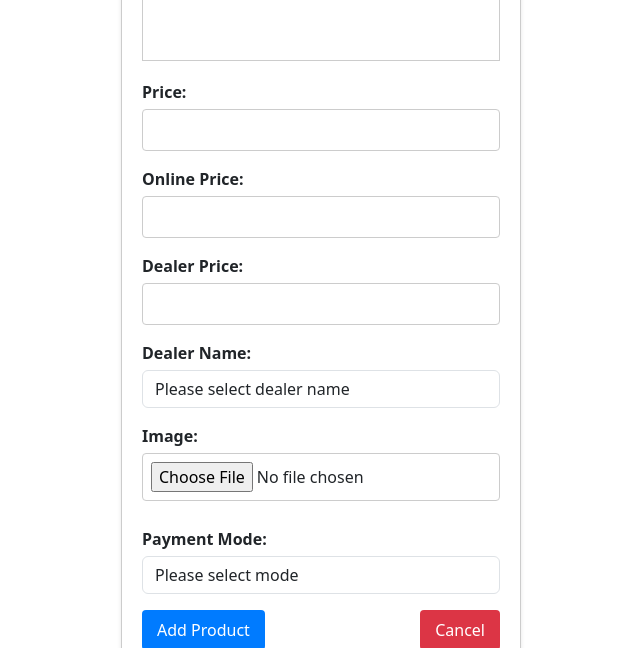
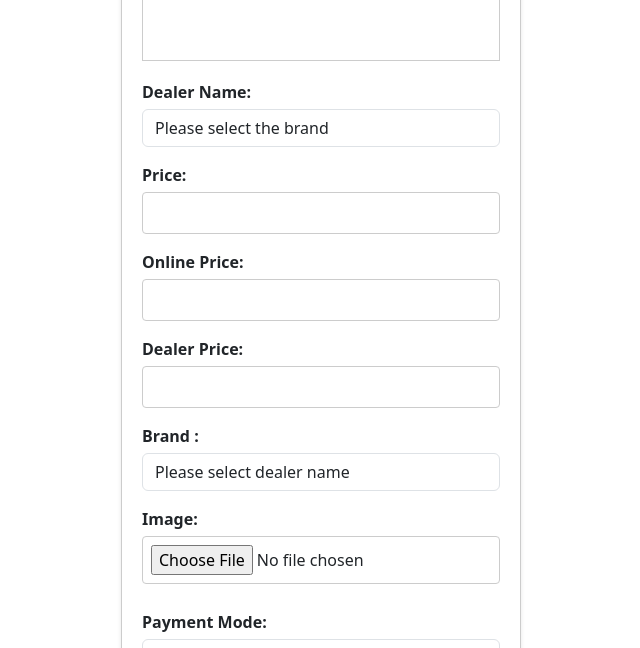
Before and after one commit to faizalkhan/MERN, a React (Create React App) app in the folder client/: page /add-product in a window 1280 px wide. Shown: the part 764-1412 px from the top of the page, without its empty margins (319-959 px from the left). Built offline with nearby package versions, Linux system fonts and the light colour scheme; no server answers.

Commit message:
brand added

```diff
--- a/client/src/components/AddEditProduct.js
+++ b/client/src/components/AddEditProduct.js
@@ -54,6 +54,7 @@ function AddEditProduct({ onCancel }) {
   const [formData, setFormData] = useState({
     title: "",
     description: "",
+    brand : "",
     price: "",
     onlinePrice: "",
     dealerPrice: "",
@@ -69,6 +70,7 @@ function AddEditProduct({ onCancel }) {
       setFormData({
         title: product.title,
         description: product.description,
+        description: product.brand,
         price: product.price,
         onlinePrice: product.onlinePrice,
         dealerPrice : product.dealerPrice,
@@ -121,6 +123,7 @@ function AddEditProduct({ onCancel }) {
     formPayload.append("title", formData.title);
     formPayload.append("description", formData.description);
     formPayload.append("price", formData.price);
+    formPayload.append("brand", formData.brand);
     formPayload.append("onlinePrice", formData.onlinePrice);
     formPayload.append("dealerPrice", formData.dealerPrice);
     formPayload.append("dealerName", formData.dealerName);
@@ -134,6 +137,7 @@ function AddEditProduct({ onCancel }) {
       !formData.onlinePrice ||
       !formData.title ||
       !formData.description ||
+      !formData.brand ||
       !formData.paymentMode ||
       !formData.dealerPrice
       ) {
@@ -149,6 +153,7 @@ function AddEditProduct({ onCancel }) {
       setFormData({
         title: "",
         description: "",
+        brand: "",
         price: "",
         onlinePrice: "",
         dealerPrice : "",
@@ -205,6 +210,27 @@ function AddEditProduct({ onCancel }) {
         </div>
 
         <div className="mb-3 mt-3">
+          <label className="form-label">Dealer Name:</label>
+
+
+          <select
+          className="form-control"
+          name="brand"
+        value={formData.brand}
+        onChange={handleChange}
+        required
+      >
+
+
+      <option value="">Please select the brand</option>
+      <option value="Dell">Dell</option>
+       <option value="HP">HP</option>
+        <option value="Lenovo">Lenovo</option>
+       </select>
+        </div>
+
+
+        <div className="mb-3 mt-3">
           <label className="form-label">Price: </label>
           <input
             className="form-control"
@@ -238,8 +264,12 @@ function AddEditProduct({ onCancel }) {
           />
         </div>
 
+
+
+
+
         <div className="mb-3 mt-3">
-          <label className="form-label">Dealer Name:</label>
+          <label className="form-label">Brand :</label>
 
 
           <select
@@ -257,6 +287,9 @@ function AddEditProduct({ onCancel }) {
         <option value="AK Infotech">AK Infotech</option>
        </select>
         </div>
+
+
+
 
         <div className="mb-3 mt-3">
           <label className="form-label">Image:</label>
--- a/client/src/pages/SingleProductPage.js
+++ b/client/src/pages/SingleProductPage.js
@@ -53,6 +53,17 @@ function SingleProductPage({ isAuthenticated }) {
       <div className="product-details">
         <h2>{product.title}</h2>
         <div dangerouslySetInnerHTML={{ __html: product.description }} />
+
+
+        <p>
+          <span>Brand: </span>{" "}
+          <span>
+          <strong>{product.brand} </strong>
+          </span>
+        </p>
+
+
+
         <p className="pt-20">
           <strong>Price: ₹{product.price.toLocaleString()}/-</strong>
         </p>
```
Also changed, not shown: 2 other files (tests, documents, lock files or other folders).
